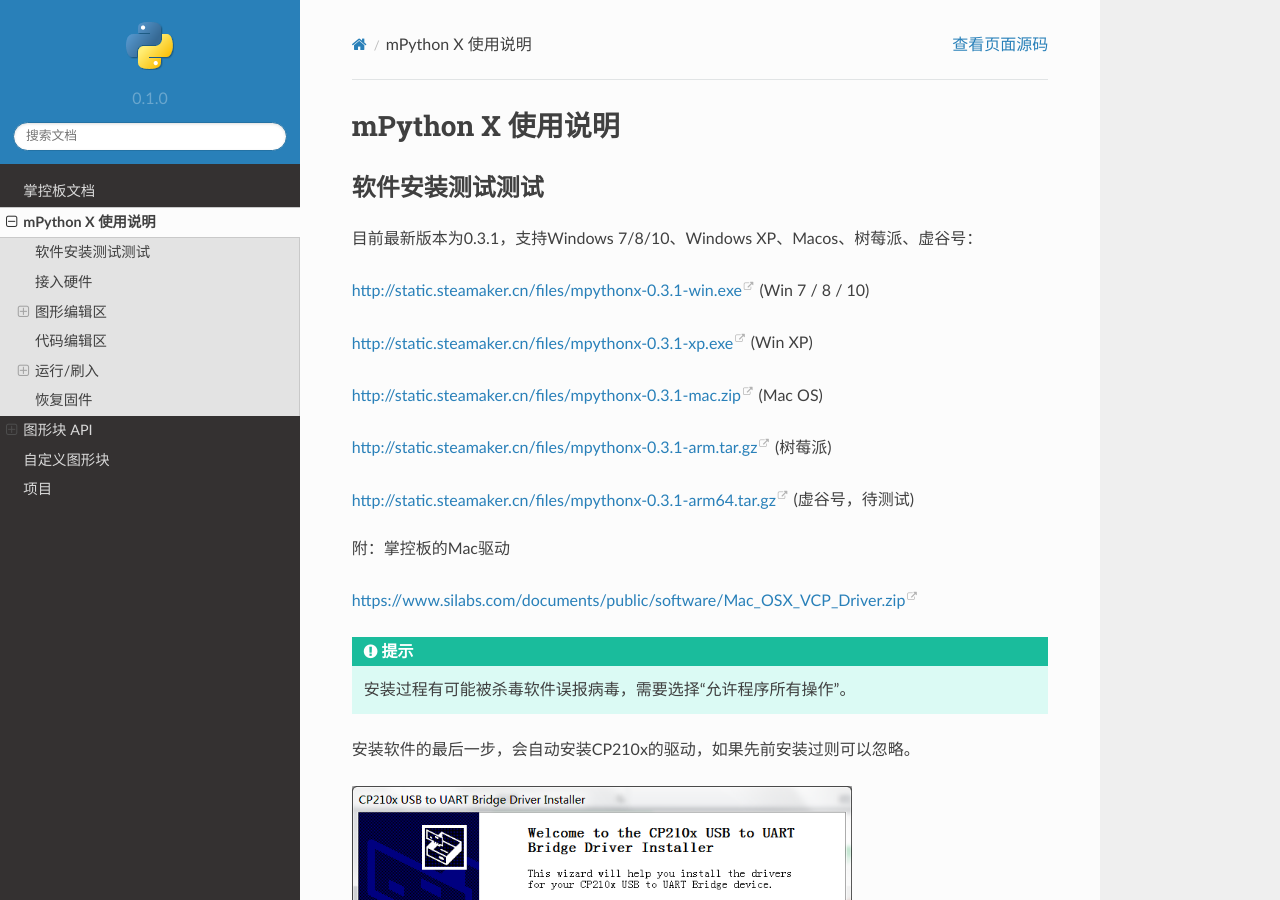
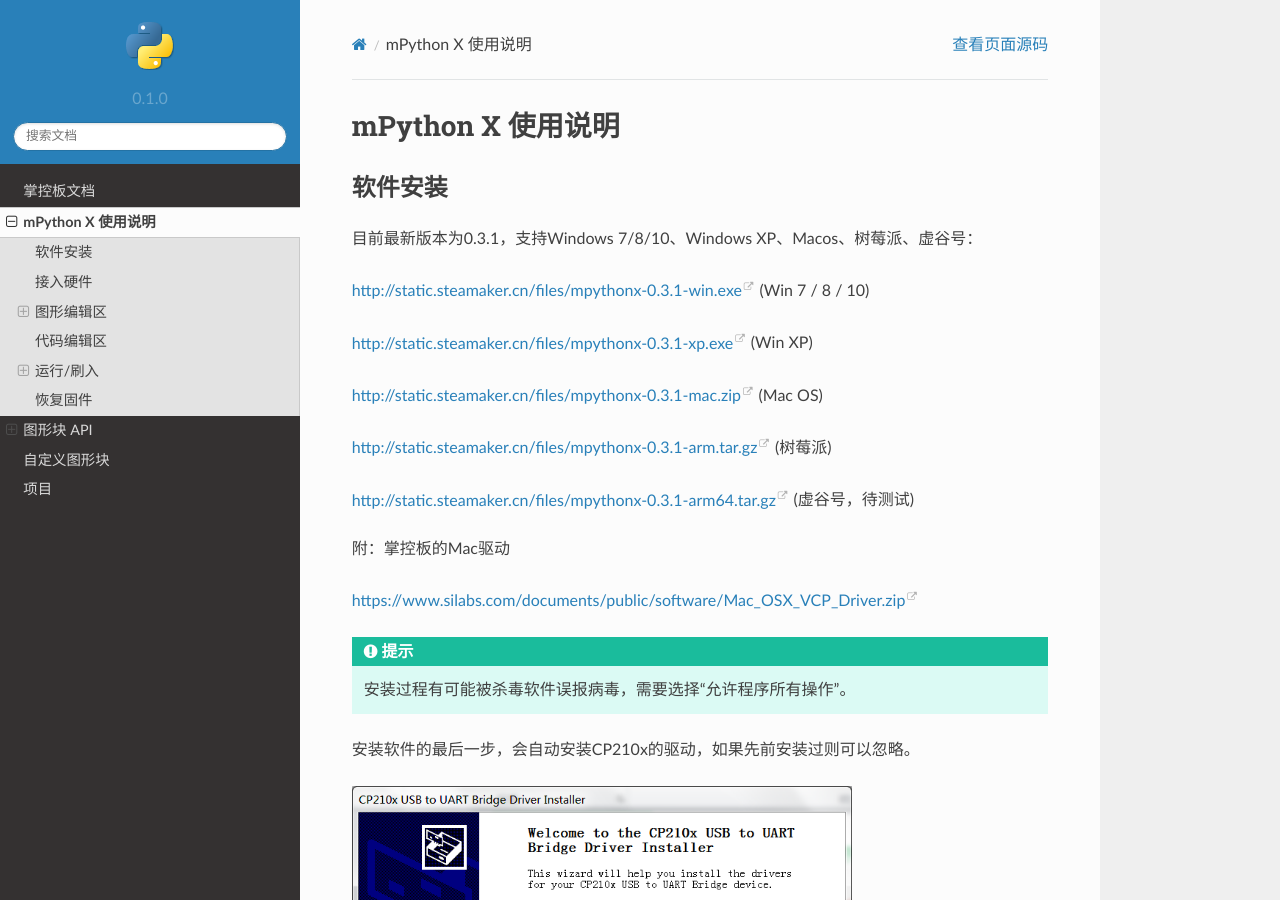
Before and after one commit to labplus-cn/mPythonX-docs, a Sphinx documentation site: the page built from source/mPythonX.rst, in a window 1280 px wide and 900 px high. Built offline with Sphinx 7.4.7 and the Read the Docs theme 2.0.0, drawn with Linux system fonts in a browser that asks for light colours.

```diff
--- a/source/mPythonX.rst
+++ b/source/mPythonX.rst
@@ -1,7 +1,7 @@
 mPython X 使用说明
 ====================
 
-软件安装测试测试
+软件安装
 -----------
 
 目前最新版本为0.3.1，支持Windows 7/8/10、Windows XP、Macos、树莓派、虚谷号：
```
